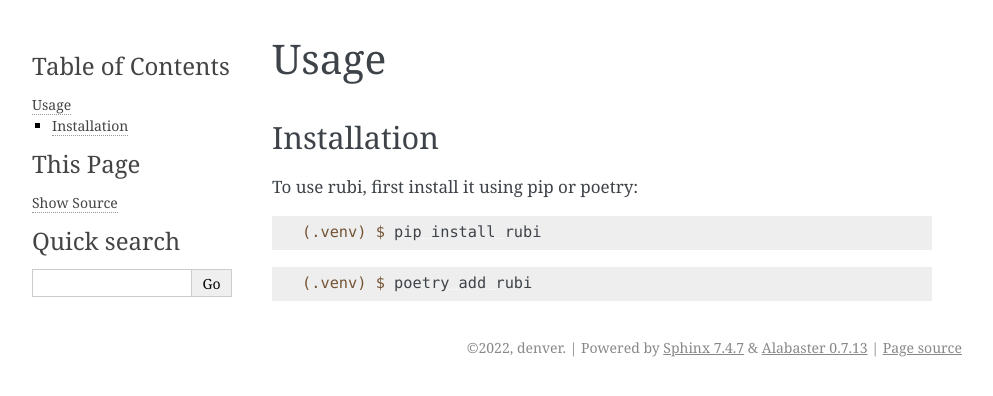
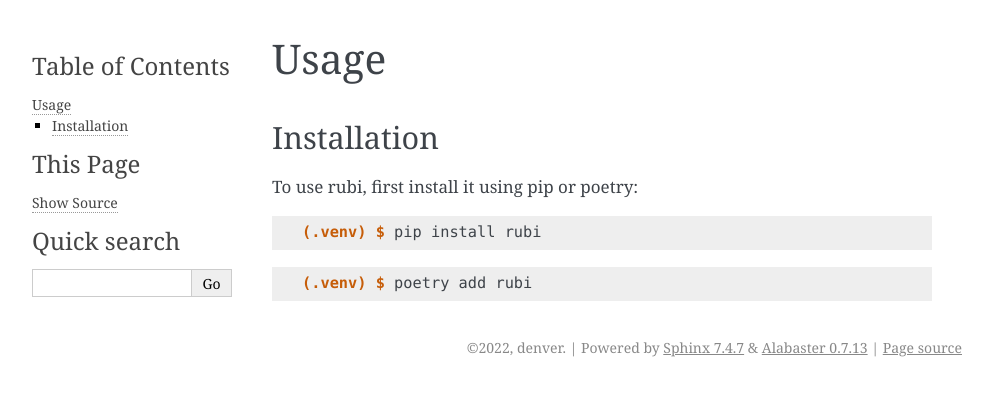
Before and after one commit to RubiconDeFi/rubi-py, a Sphinx documentation site: the page built from rubi/docs/source/usage.rst, in a window 1280 px wide. Shown: the top 396 px of the page, without its empty margins (148-1141 px from the left). Built offline with Sphinx 7.4.7, drawn with Linux system fonts in a browser that asks for light colours.

Commit message:
docs work

```diff
--- a/rubi/docs/source/conf.py
+++ b/rubi/docs/source/conf.py
@@ -29,7 +29,8 @@ extensions = [
 templates_path = ['_templates']
 exclude_patterns = [".DS_Store"]
 
-
+# The name of the Pygments (syntax highlighting) style to use.
+pygments_style = "sphinx"
 
 # -- Options for HTML output -------------------------------------------------
 # https://www.sphinx-doc.org/en/master/usage/configuration.html#options-for-html-output
```
Also changed, not shown: rubi/docs/examples/market_aid_basics.rst (+8 -0 lines).
